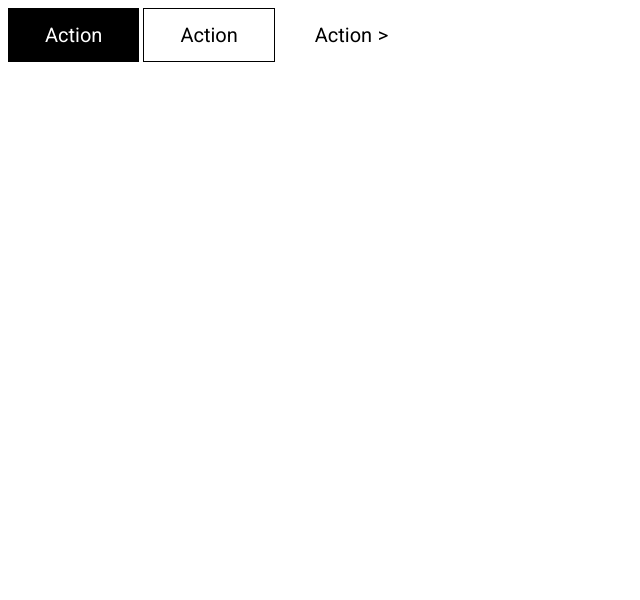
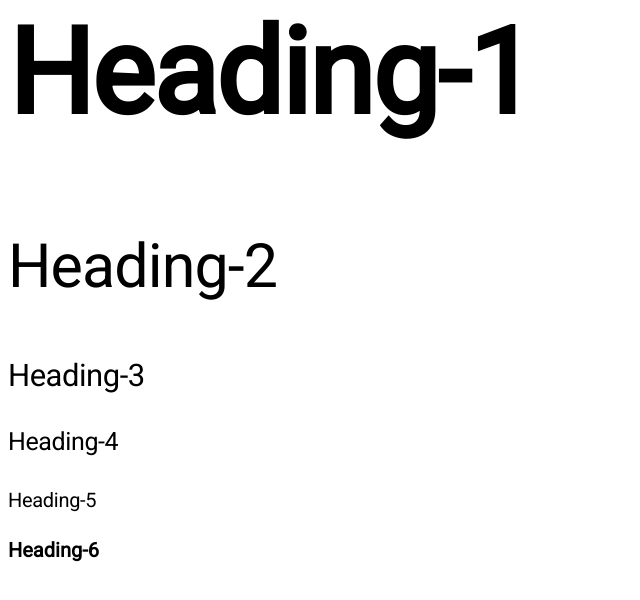
Before and after one commit to crystalclear515/sasscomponents, a plain HTML site: page src/index.html in a window 1280 px wide. Shown: the whole page, without its empty margins (0-640 px from the left). Drawn offline with Linux system fonts and the light colour scheme.

Commit message:
implement headings

```diff
--- a/dist/css/style.css
+++ b/dist/css/style.css
@@ -1 +1 @@
-.btn{-webkit-box-sizing:border-box;box-sizing:border-box;padding:14px 36px;border:1px solid #000000;font-family:'Roboto', sans-serif;font-size:20px;cursor:pointer}.btn--primary{background-color:#000000;color:#fff}.btn--primary:hover{border-color:#333;background-color:#333;-webkit-transition:0.3s;-o-transition:0.3s;transition:0.3s}.btn--secondary{background-color:transparent}.btn--secondary:hover{border-color:#333;color:#333;-webkit-transition:0.3s;-o-transition:0.3s;transition:0.3s}.btn--text{position:relative;padding:0px 36px;background-color:transparent;border:none}.btn--text:after{right:20px;content:">";-webkit-transition:right 0.3s;-o-transition:right 0.3s;transition:right 0.3s;position:absolute}.btn--text:hover:after{right:-5px}
+.btn{-webkit-box-sizing:border-box;box-sizing:border-box;padding:14px 36px;border:1px solid #000000;font-family:"Roboto", sans-serif;font-size:20px;cursor:pointer}.btn--primary{background-color:#000000;color:#fff}.btn--primary:hover{border-color:#333;background-color:#333;-webkit-transition:0.3s;-o-transition:0.3s;transition:0.3s}.btn--secondary{background-color:transparent}.btn--secondary:hover{border-color:#333;color:#333;-webkit-transition:0.3s;-o-transition:0.3s;transition:0.3s}.btn--text{position:relative;padding:0px 36px;background-color:transparent;border:none}.btn--text:after{right:20px;content:">";-webkit-transition:right 0.3s;-o-transition:right 0.3s;transition:right 0.3s;position:absolute}.btn--text:hover:after{right:-5px}.heading{margin:0;font-family:"Roboto", sans-serif;font-weight:normal}.heading--1{font-size:119px;line-height:132px;font-weight:bold;margin-bottom:90px;letter-spacing:-1.785px}.heading--2{font-size:61px;line-height:72px;margin-bottom:56px;letter-spacing:-0.915px}.heading--3{font-size:31px;line-height:36px;margin-bottom:32px;letter-spacing:-0.465px}.heading--4{font-size:25px;line-height:32px;margin-bottom:28px;letter-spacing:-0.375px}.heading--5{font-size:20px;line-height:28px;margin-bottom:24px;letter-spacing:-0.3px}.heading--6{font-size:20px;font-weight:bold;margin-bottom:0px}
--- a/src/css/style.css
+++ b/src/css/style.css
@@ -3,7 +3,7 @@
   box-sizing: border-box;
   padding: 14px 36px;
   border: 1px solid #000000;
-  font-family: 'Roboto', sans-serif;
+  font-family: "Roboto", sans-serif;
   font-size: 20px;
   cursor: pointer; }
   .btn--primary {
@@ -37,3 +37,38 @@
       position: absolute; }
     .btn--text:hover::after {
       right: -5px; }
+
+.heading {
+  margin: 0;
+  font-family: "Roboto", sans-serif;
+  font-weight: normal; }
+  .heading--1 {
+    font-size: 119px;
+    line-height: 132px;
+    font-weight: bold;
+    margin-bottom: 90px;
+    letter-spacing: -1.785px; }
+  .heading--2 {
+    font-size: 61px;
+    line-height: 72px;
+    margin-bottom: 56px;
+    letter-spacing: -0.915px; }
+  .heading--3 {
+    font-size: 31px;
+    line-height: 36px;
+    margin-bottom: 32px;
+    letter-spacing: -0.465px; }
+  .heading--4 {
+    font-size: 25px;
+    line-height: 32px;
+    margin-bottom: 28px;
+    letter-spacing: -0.375px; }
+  .heading--5 {
+    font-size: 20px;
+    line-height: 28px;
+    margin-bottom: 24px;
+    letter-spacing: -0.3px; }
+  .heading--6 {
+    font-size: 20px;
+    font-weight: bold;
+    margin-bottom: 0px; }
--- a/src/index.html
+++ b/src/index.html
@@ -11,9 +11,20 @@
 </head>
 
 <body>
-  <button class="btn btn--primary">Action</button>
+  <!-- buttons -->
+  <!-- <button class="btn btn--primary">Action</button>
   <button class="btn btn--secondary">Action</button>
-  <button class="btn btn--text">Action</button>
+  <button class="btn btn--text">Action</button> -->
+  <!-- !buttons -->
+
+  <!-- headings -->
+  <h1 class="heading heading--1">Heading-1</h1>
+  <h1 class="heading heading--2">Heading-2</h1>
+  <h1 class="heading heading--3">Heading-3</h1>
+  <h1 class="heading heading--4">Heading-4</h1>
+  <h1 class="heading heading--5">Heading-5</h1>
+  <h1 class="heading heading--6">Heading-6</h1>
+  <!-- !headings -->
 
 </body>
 
--- a/src/scss/_vars.scss
+++ b/src/scss/_vars.scss
@@ -1,3 +1,4 @@
 $color-accent: #000000;
 $color-sub-accent: #fff;
 $color-btn-hover: #333;
+$main-font: 'Roboto', sans-serif;
--- a/src/scss/elements/_btn.scss
+++ b/src/scss/elements/_btn.scss
@@ -2,7 +2,7 @@
   box-sizing: border-box;
   padding: 14px 36px;
   border: 1px solid $color-accent;
-  font-family: 'Roboto', sans-serif;
+  font-family: $main-font;
   font-size: 20px;
   cursor: pointer;
   &--primary{
--- /dev/null
+++ b/src/scss/elements/_headings.scss
@@ -0,0 +1,41 @@
+.heading{
+  margin: 0;
+  font-family: $main-font;
+  font-weight: normal;
+  &--1{
+    font-size: 119px;
+    line-height: 132px;
+    font-weight: bold;
+    margin-bottom: 90px;
+    letter-spacing: -1.785px;
+  }
+  &--2{
+    font-size: 61px;
+    line-height: 72px;
+    margin-bottom: 56px;
+    letter-spacing: -0.915px;
+  }
+  &--3{
+    font-size: 31px;
+    line-height: 36px;
+    margin-bottom: 32px;
+    letter-spacing: -0.465px;
+  }
+  &--4{
+    font-size: 25px;
+    line-height: 32px;
+    margin-bottom: 28px;
+    letter-spacing: -0.375px;
+  }
+  &--5{
+    font-size: 20px;
+    line-height: 28px;
+    margin-bottom: 24px;
+    letter-spacing: -0.3px;
+  }
+  &--6{
+    font-size: 20px;
+    font-weight: bold;
+    margin-bottom: 0px;
+  }
+}
--- a/src/scss/main.scss
+++ b/src/scss/main.scss
@@ -1,3 +1,4 @@
 @import "vars";
 @import "elements/btn";
+@import "elements/headings";
 @import "media";
```
